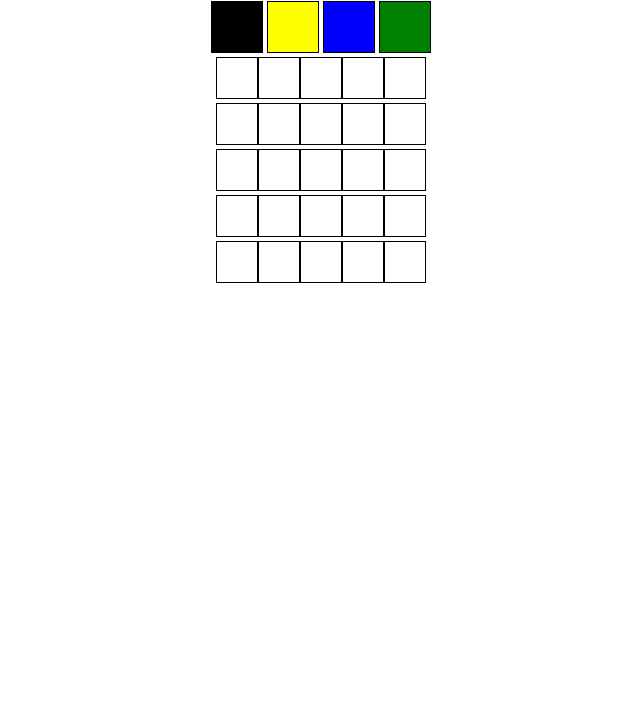
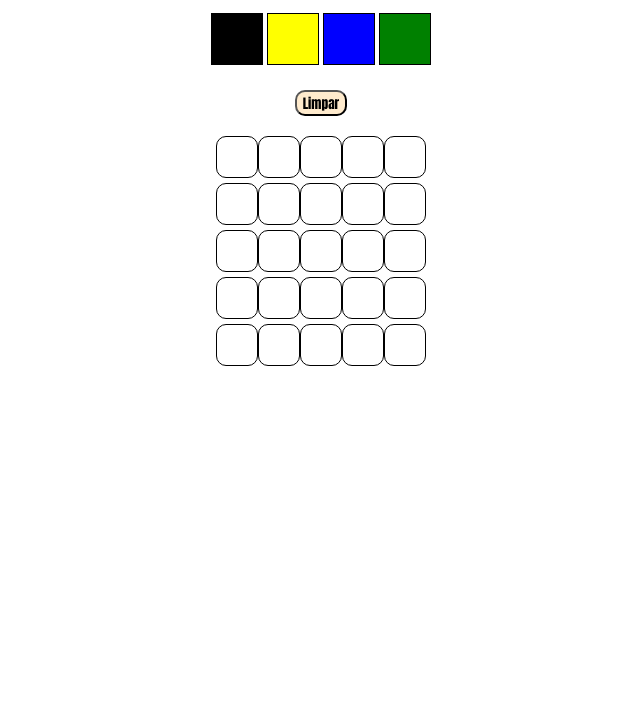
Before and after one commit to asafworld/Pixels-Art, a website: page index.html in a window 1280 px wide. Shown: the part 79-800 px from the top of the page, without its empty margins (319-959 px from the left). Drawn offline with Linux system fonts and the light colour scheme.

Commit message:
entrega todos os 9 requisitos obrigatorios

```diff
--- a/script.js
+++ b/script.js
@@ -5,15 +5,29 @@ const sectionOne = document.createElement('section');
 sectionOne.id = 'pixels-board';
 articleOne.appendChild(sectionOne);
 
+const clearButton = document.createElement('button');
+clearButton.id = 'clear-board';
+clearButton.innerHTML = "Limpar";
+sectionOne.appendChild(clearButton);
+
+
+clearButton.addEventListener('click', clearButtonFunction);
+
+function clearButtonFunction(){
+    for (let i = 0; i < pixelSelected.length; i += 1){
+        pixelSelected[i].style.backgroundColor = 'white';
+    }
+}
+
 let divList = [1, 2, 3, 4, 5];
 let pixelDivList = [1, 2, 3, 4, 5];
 
 function createPixelsBlock(){
     for (let i = 0; i < divList.length; i+=1){
-        let div = document.createElement('div');
+        const div = document.createElement('div');
         div.id = 'pixel-board';
         sectionOne.appendChild(div);
-        for (let index2 =0; index2<pixelDivList.length; index2+=1){
+        for (let index2 = 0; index2 < pixelDivList.length; index2 += 1){
             let insideDivs = document.createElement('div');
             insideDivs.className = 'pixel';
             div.appendChild(insideDivs);
@@ -31,7 +45,7 @@ let blue = document.querySelector('.blue');
 function addRemoveSelected(event){
     let classeSelect = document.querySelector('.selected');
     classeSelect.classList.remove('selected');
-    event.target.classList.add('selected')
+    event.target.classList.add('selected');
 }
 
 black.addEventListener('click', addRemoveSelected);
@@ -44,7 +58,8 @@ let classSelected = document.getElementsByClassName('selected');
 function changePixelColor(){
     for (let i = 0; i < pixelSelected.length; i += 1){
         pixelSelected[i].addEventListener('click', function(event){
-            let selectedBackgroundColor = window.getComputedStyle(classSelected[0]);
+            const selectedBackgroundColor = window.getComputedStyle(classSelected[0]);
+            console.log(event.target.style.backgroundColor);
             if (!event.target.className.backgroundColor === 'white'){
                 event.target.style.backgroundColor = 'white';
             } else {
--- a/style.css
+++ b/style.css
@@ -4,6 +4,7 @@
 
 body {
   text-align: center;
+  font-family: Impact, Haettenschweiler, 'Arial Narrow Bold', sans-serif;
 }
 
 .color {
@@ -35,4 +36,12 @@ body {
   background-color: white;
   width: 40px;
   height: 40px;
+  border-radius: 10px;
 }
+
+#clear-board {
+    margin: 20px;
+    background-color: blanchedalmond;
+    border-radius: 10px;
+    font-family: Impact, Haettenschweiler, 'Arial Narrow Bold', sans-serif;
+}
```
Lines whose indentation alone changed are shown as unchanged.
